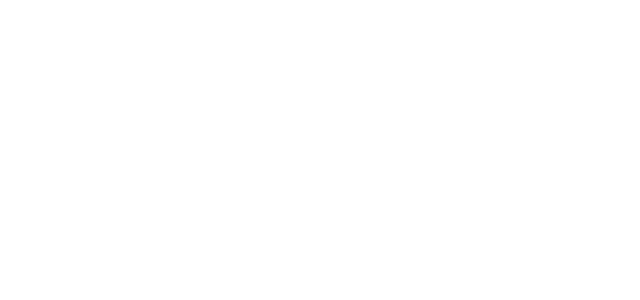
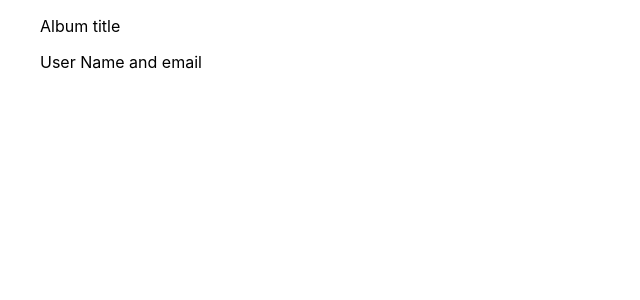
Before and after one commit to tonivuc/kodetest, a React (Create React App) app in the folder fotoalbum/: page / in a window 1280 px wide. Shown: the top 300 px of the page, without its empty margins (0-640 px from the left). Built offline with nearby package versions, Linux system fonts and the light colour scheme.

Commit message:
Added very bare bones List and ListItem Components

```diff
--- a/fotoalbum/src/components/App.js
+++ b/fotoalbum/src/components/App.jsx
@@ -1,9 +1,11 @@
 import React from 'react';
 import './App.css';
+import List from './photoAlbum/list/List.jsx';
 
 function App() {
   return (
     <div className="App">
+      <List></List>
     </div>
   );
 }
--- /dev/null
+++ b/fotoalbum/src/components/photoAlbum/list/List.jsx
@@ -0,0 +1,17 @@
+import React, { Component } from 'react';
+import ListItem from '../listItem/ListItem.jsx';
+
+export default class List extends Component {
+
+  constructor(props) {
+    super(props);
+  }
+
+  render() {
+    return (
+      <ul>
+          <ListItem></ListItem>
+      </ul>
+    )
+  }
+}
--- /dev/null
+++ b/fotoalbum/src/components/photoAlbum/listItem/ListItem.jsx
@@ -0,0 +1,18 @@
+import React, { Component } from 'react';
+//import './ListItem.css';
+
+export default class ListItem extends Component {
+
+  constructor(props) {
+    super(props);
+  }
+
+  render() {
+    return (
+        <div className="addedEquipmentListElement">
+            <p>Album title</p>
+            <p>User Name and email</p>
+        </div>
+    )
+  }
+}
--- a/fotoalbum/src/index.js
+++ b/fotoalbum/src/index.js
@@ -1,7 +1,7 @@
 import React from 'react';
 import ReactDOM from 'react-dom';
 import './index.css';
-import App from './components/App';
+import App from './components/App.jsx';
 
 ReactDOM.render(
   <React.StrictMode>
```
